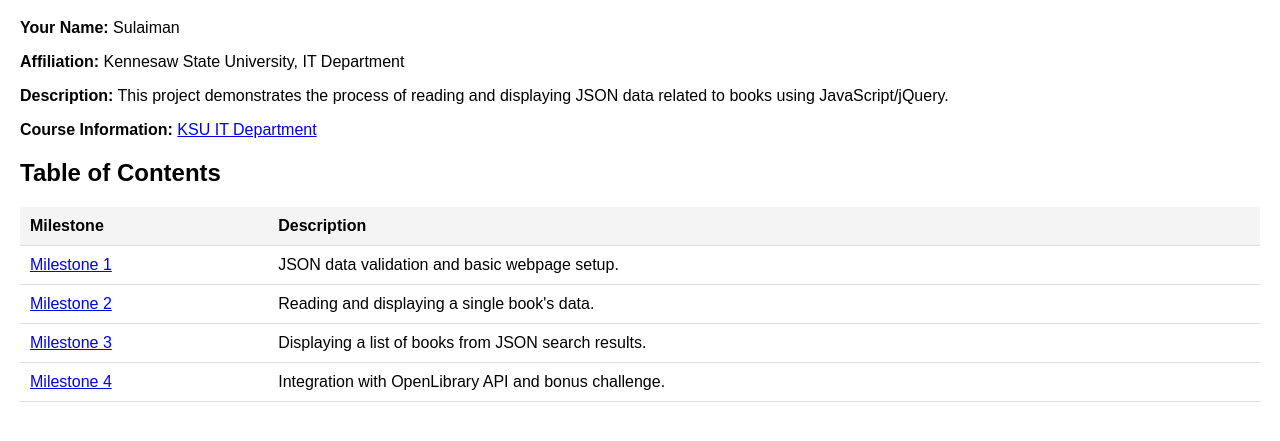
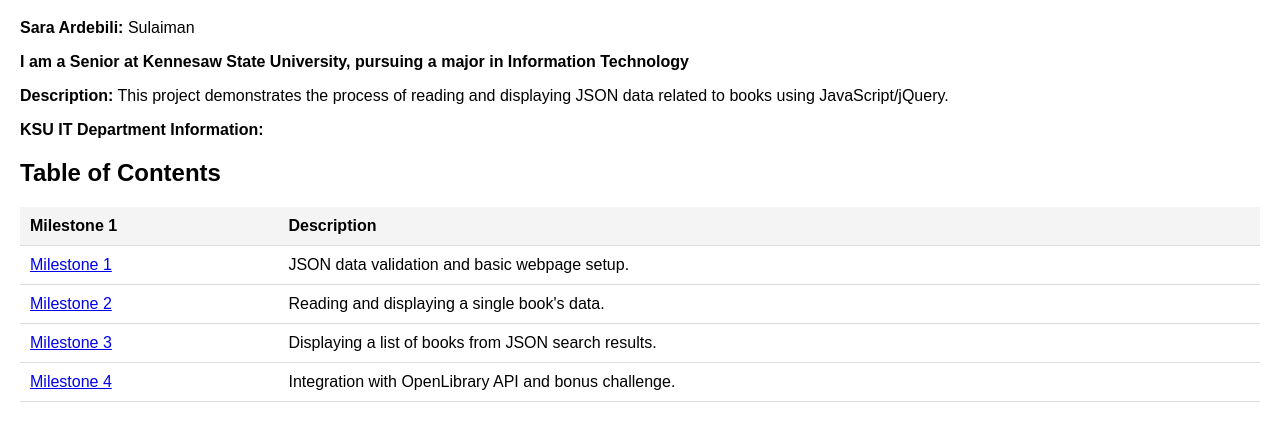
Before and after one commit to s-ardebili/IT4403, a plain HTML site: page index.html in a window 1280 px wide. Shown: the part 61-502 px from the top of the page. Drawn offline with Linux system fonts and the light colour scheme.

Commit message:
Update index.html

```diff
--- a/index.html
+++ b/index.html
@@ -32,15 +32,15 @@
 <body>
 
     <h1>Book Display Project</h1>
-    <p><strong>Your Name:</strong> Sulaiman</p>
-    <p><strong>Affiliation:</strong> Kennesaw State University, IT Department</p>
+    <p><strong>Sara Ardebili:</strong> Sulaiman</p>
+    <p><strong>I am a Senior at Kennesaw State University, pursuing a major in Information Technology</strong></p>
     <p><strong>Description:</strong> This project demonstrates the process of reading and displaying JSON data related to books using JavaScript/jQuery.</p>
-    <p><strong>Course Information:</strong> <a href="http://ccse.kennesaw.edu/it">KSU IT Department</a></p>
+    <p><strong>KSU IT Department Information:</strong> <a href="http://ccse.kennesaw.edu/it"></a>
 
     <h2>Table of Contents</h2>
     <table>
         <tr>
-            <th>Milestone</th>
+            <th>Milestone 1</th>
             <th>Description</th>
         </tr>
         <tr>
```
